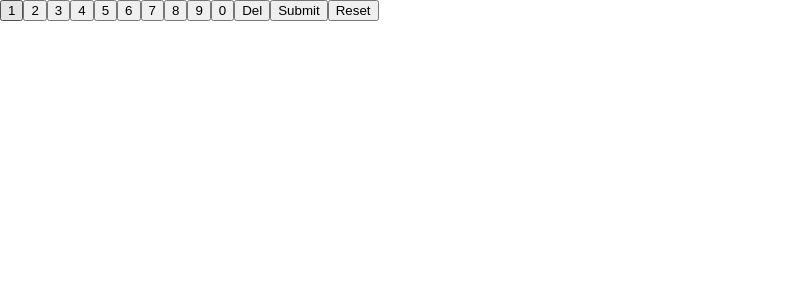
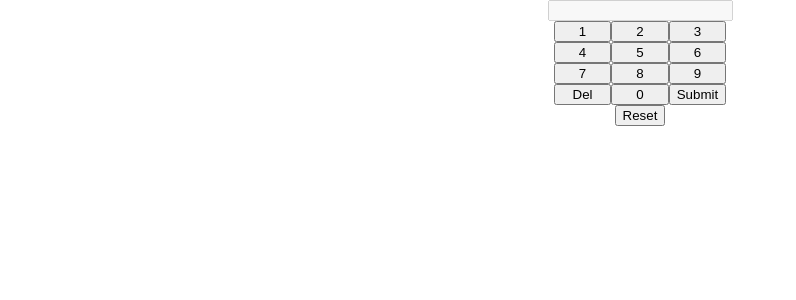
Before and after one commit to kingwell47/code-memo, a React (Create React App) app: page / in a window 1280 px wide. Shown: the top 300 px of the page, without its empty margins (0-796 px from the left). Built offline with nearby package versions, Linux system fonts and the light colour scheme.

Commit message:
added some styles for the keypad

```diff
--- a/src/components/GetPasscode.jsx
+++ b/src/components/GetPasscode.jsx
@@ -1,4 +1,5 @@
 import React, { useState } from "react";
+import "./GetPasscode.scss";
 
 //Passcode should scramble the data before setting it in local storage
 //Should also probably add disclaimer that this app should not be used for secure details because it's open source and thus any scrambling I do can be reverse engineered
@@ -11,7 +12,7 @@ function GetPasscode({
 }) {
   const [displayCode, setDisplayCode] = useState("");
 
-  let digits = [1, 2, 3, 4, 5, 6, 7, 8, 9, 0];
+  let digits = [1, 2, 3, 4, 5, 6, 7, 8, 9];
 
   const handleClick = (e) => {
     if (displayCode.length > 5) return;
@@ -40,17 +41,40 @@ function GetPasscode({
 
   return (
     <section className='keypad'>
-      <p>{displayCode}</p>
-      <div>
+      <input
+        className='keypad__display'
+        type='password'
+        name=''
+        id=''
+        value={displayCode}
+        disabled
+      />
+      <div className='keypad__keys'>
         {digits.map((digit) => (
-          <button value={digit} key={digit} onClick={(e) => handleClick(e)}>
+          <button
+            className='keypad__key'
+            value={digit}
+            key={digit}
+            onClick={(e) => handleClick(e)}>
             {digit}
           </button>
         ))}
-        <button onClick={handleDelete}>Del</button>
-        <button onClick={handleSubmit}>Submit</button>
-        <button onClick={handleReset}>Reset</button>
+        <button className='keypad__key delete' onClick={handleDelete}>
+          Del
+        </button>
+        <button
+          className='keypad__key zero'
+          value='0'
+          onClick={(e) => handleClick(e)}>
+          0
+        </button>
+        <button className='keypad__key submit' onClick={handleSubmit}>
+          Submit
+        </button>
       </div>
+      <button className='keypad__reset' onClick={handleReset}>
+        Reset
+      </button>
     </section>
   );
 }
--- a/src/components/GetPasscode.scss
+++ b/src/components/GetPasscode.scss
@@ -1 +1,41 @@
 @use "../functions" as fnc;
+
+.keypad {
+  display: flex;
+  flex-direction: column;
+  justify-content: center;
+  align-items: center;
+
+  &__display {
+  }
+
+  &__keys {
+    display: grid;
+    grid-template-columns: repeat(3, 1fr);
+    grid-template-rows: repeat(4, 1fr);
+    grid-template-areas:
+      "number number number"
+      "number number number"
+      "number number number"
+      "delete zero submit";
+  }
+
+  &__key {
+    grid-area: "number";
+
+    &.zero {
+      grid-area: "zero";
+    }
+
+    &.delete {
+      grid-area: "delete";
+    }
+
+    &.submit {
+      grid-area: "submit";
+    }
+  }
+
+  &__reset {
+  }
+}
```
